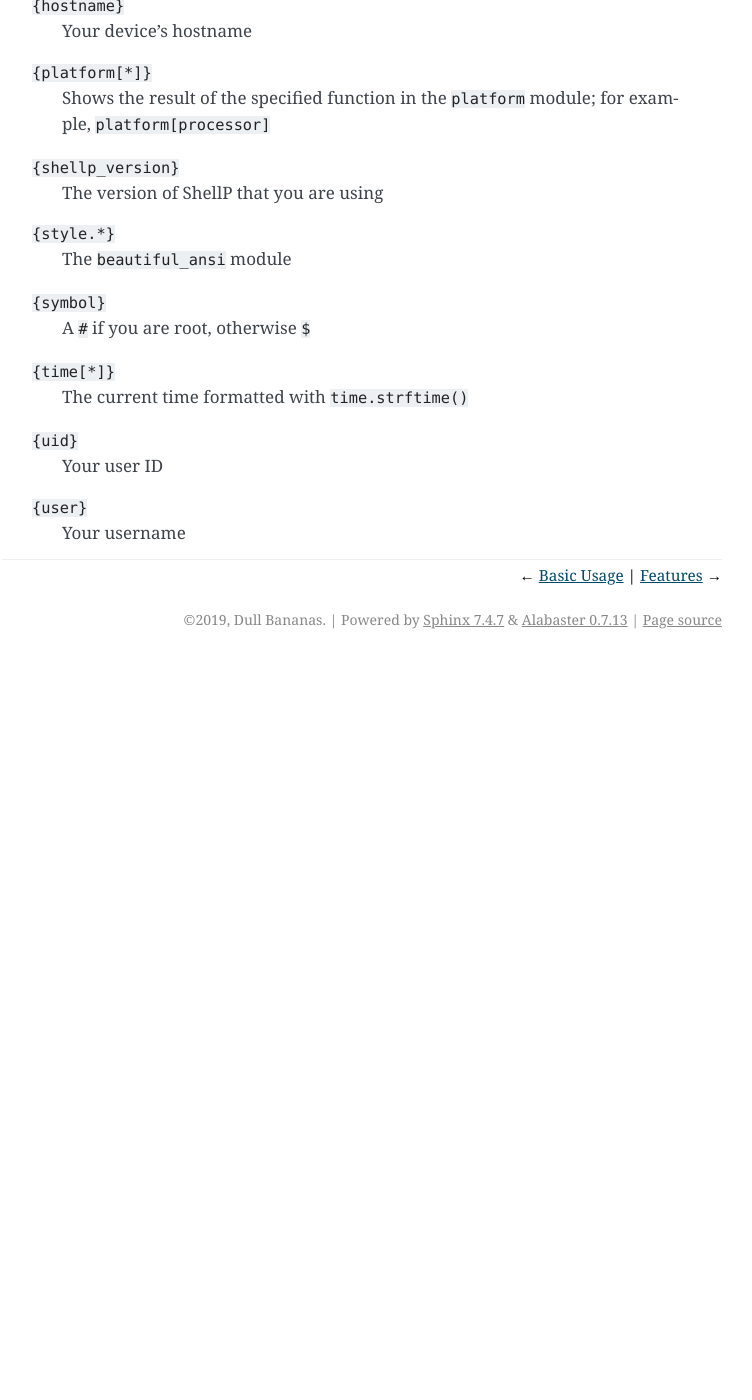
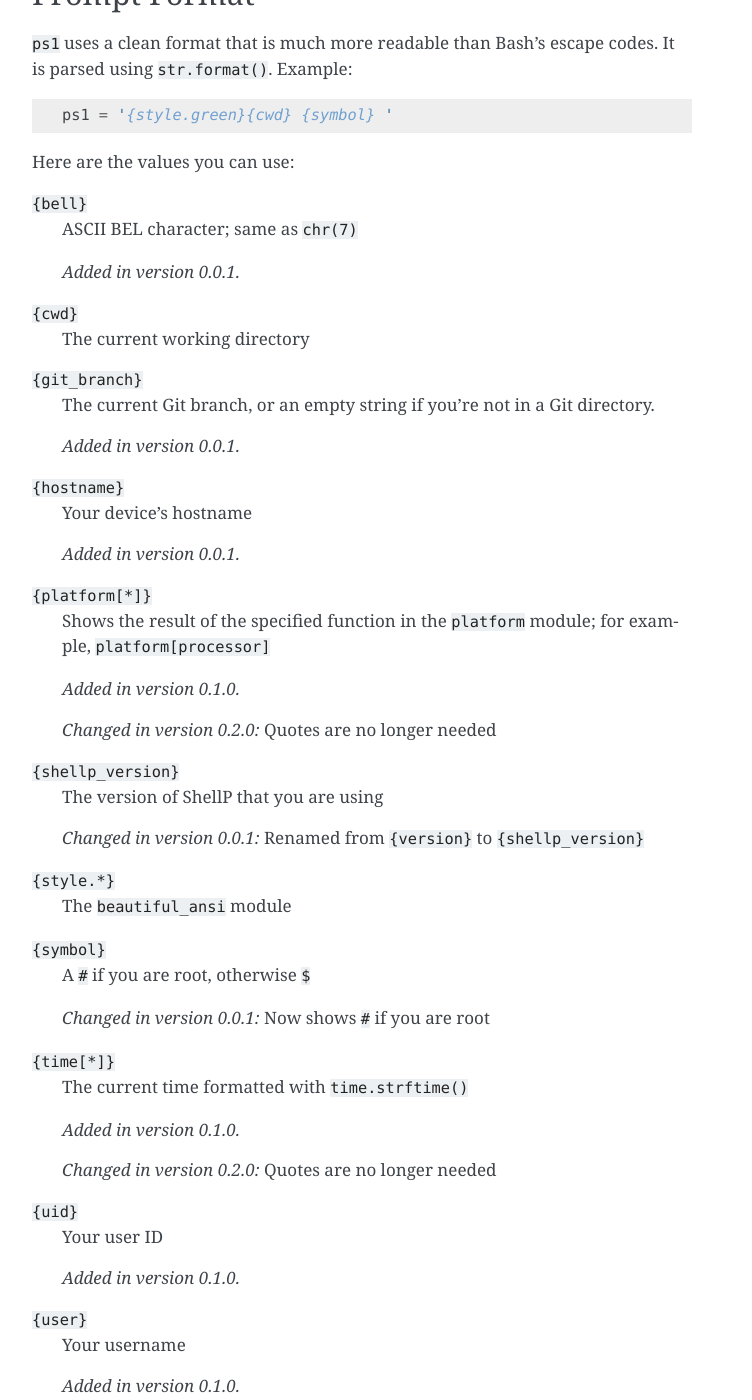
Before and after one commit to dullbananas/pysh, a Sphinx documentation site: the page built from docs/config.rst, in a window 1280 px wide and 1400 px high, scrolled down 2077 px. Shown: the whole window, without its empty margins (388-1140 px from the left). Built offline with Sphinx 7.4.7, drawn with Linux system fonts in a browser that asks for light colours; before the commit the page ends 2736 px from its top, so only the background shows below that; some of the changed text lies outside the part shown.

Commit message:
Update docs and add versionadded & versionchanged directives

```diff
--- a/docs/builtins.rst
+++ b/docs/builtins.rst
@@ -7,11 +7,17 @@
    Changes the current working directory. If no directory is specified, it
    defaults to your home directory
 
+   .. versionadded:: 0.0.1
+
 ``exit``
    Exits ShellP
 
 ``eval``
    Evaluates a Python expression (must be in quotes)
 
+   .. versionadded:: 0.1.0
+
 ``reload``
    Reloads your user configuration file
+
+   .. versionadded:: 0.1.0
--- a/docs/conf.py
+++ b/docs/conf.py
@@ -24,9 +24,9 @@
 author = 'Dull Bananas'
 
 # The short X.Y version
-version = '0.1.1'
+version = '0.2.0'
 # The full version, including alpha/beta/rc tags
-release = '0.1.1'
+release = '0.2.0'
 
 
 # -- General configuration ---------------------------------------------------
--- a/docs/config.rst
+++ b/docs/config.rst
@@ -25,11 +25,20 @@
          'l': 'ls --color -l',
       }
 
+   .. versionadded:: 0.1.0
+
+``arg_funcs``
+   Argument functions
+
+   .. versionadded:: 0.2.0
+
 ``bash_alias_files``
    This option allows you to make ShellP parse one or more Bash files and
    extract aliases from it. Example::
 
       bash_alias_files = ['/home/user/.bashrc']
+
+   .. versionadded:: 0.1.0
 
 ``debug``
    This option enables debug mode when set to ``True``. These are the changes
@@ -37,6 +46,8 @@
 
    - Before a command is run, the array of arguments that will be passed to the
      command will be shown (e.g. ``['git', 'commit', '-m', 'i hate you']``)
+
+   .. versionadded:: 0.1.0
 
 ``env_lists``
    This option allows you to set colon-separated environment variables such as
@@ -51,6 +62,8 @@
          ],
       }
 
+   .. versionadded:: 0.1.0
+
 ``env_vars``
    This is a dictionary of environment variables to set. Example::
 
@@ -58,13 +71,19 @@
          'EDITOR': 'vim',
       }
 
+   .. versionadded:: 0.1.0
+
 ``ps1``
    This is the prompt that is shown before the command you type. See `Prompt
    Format`_ for details on the format of this option.
 
+   .. versionadded:: 0.1.0
+
 ``timeout``
    This sets the timeout for command input in seconds. You can use either an
    integer or a float.
+
+   .. versionadded:: 0.1.0
 
 
 Prompt Format
@@ -80,21 +99,35 @@
 ``{bell}``
    ASCII BEL character; same as ``chr(7)``
 
+   .. versionadded:: 0.0.1
+
 ``{cwd}``
    The current working directory
 
 ``{git_branch}``
    The current Git branch, or an empty string if you're not in a Git directory.
 
+   .. versionadded:: 0.0.1
+
 ``{hostname}``
    Your device's hostname
+
+   .. versionadded:: 0.0.1
 
 ``{platform[*]}``
    Shows the result of the specified function in the ``platform`` module; for
    example, ``platform[processor]``
 
+   .. versionadded:: 0.1.0
+
+   .. versionchanged:: 0.2.0
+      Quotes are no longer needed
+
 ``{shellp_version}``
    The version of ShellP that you are using
+
+   .. versionchanged:: 0.0.1
+      Renamed from ``{version}`` to ``{shellp_version}``
 
 ``{style.*}``
    The ``beautiful_ansi`` module
@@ -102,11 +135,23 @@
 ``{symbol}``
    A ``#`` if you are root, otherwise ``$``
 
+   .. versionchanged:: 0.0.1
+      Now shows ``#`` if you are root
+
 ``{time[*]}``
    The current time formatted with ``time.strftime()``
+
+   .. versionadded:: 0.1.0
+
+   .. versionchanged:: 0.2.0
+      Quotes are no longer needed
 
 ``{uid}``
    Your user ID
 
+   .. versionadded:: 0.1.0
+
 ``{user}``
    Your username
+
+   .. versionadded:: 0.1.0
--- a/docs/features/index.rst
+++ b/docs/features/index.rst
@@ -1,9 +1,10 @@
 Features
 ========
 
-ShellP has many unique features that no other shells have:
+ShellP has many features, some of which do not exist in other shells:
 
 .. toctree::
    :maxdepth: 1
 
    arg_funcs
+   pipes
--- a/docs/usage.rst
+++ b/docs/usage.rst
@@ -14,3 +14,6 @@
 Exiting ShellP
 --------------
 To exit ShellP, type the ``exit`` command or send an EOF (``Ctrl+D`` on Linux).
+
+..versionadded:: 0.2.0
+   The ability to exit using an EOF
```
Also changed, not shown: docs/features/pipes.rst (added, +17 -0 lines).
